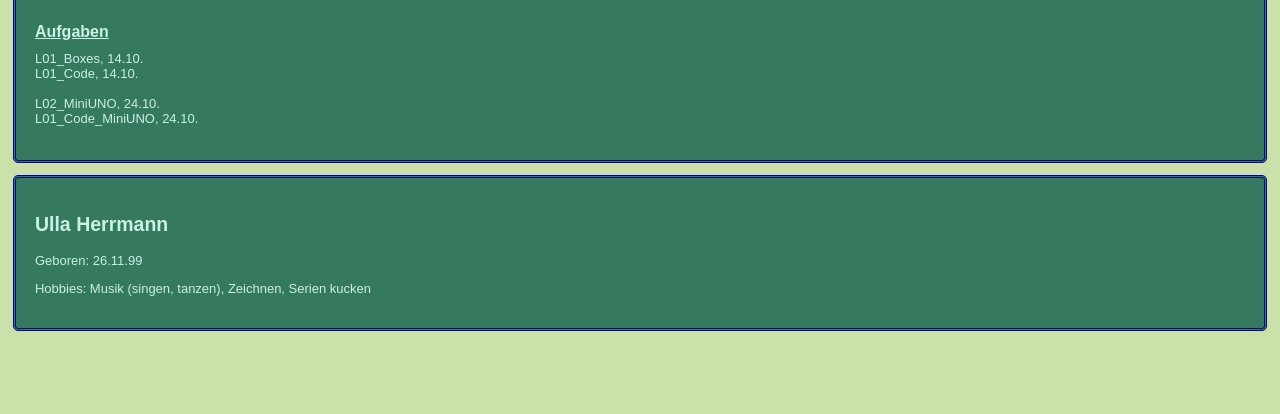
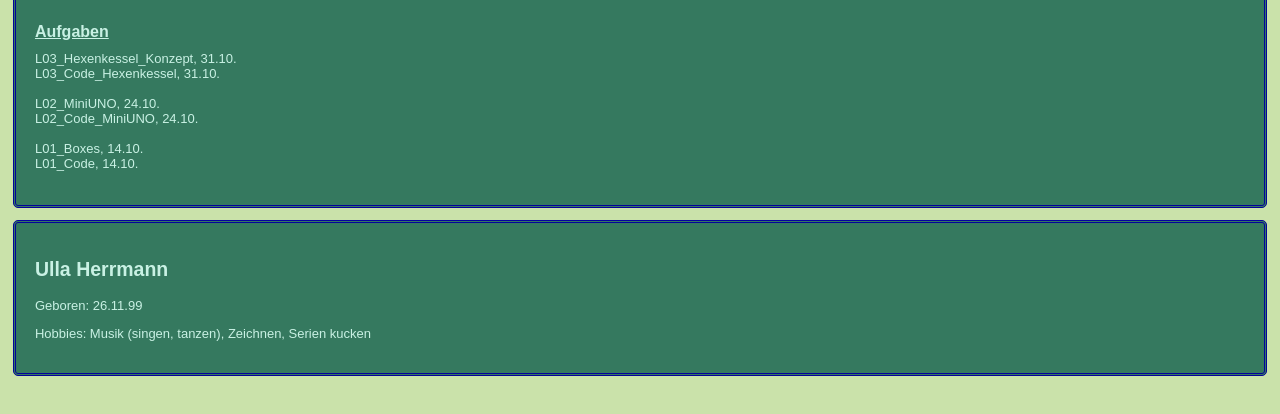
Before and after one commit to Lum7n/EIA2-WS2020-21, a plain HTML site: page Steckbrief/steckbrief.htm in a window 1280 px wide. Shown: the part 60-474 px from the top of the page. Drawn offline with Linux system fonts and the light colour scheme.

Commit message:
Add files via upload

```diff
--- a/Steckbrief/steckbrief.htm
+++ b/Steckbrief/steckbrief.htm
@@ -64,14 +64,19 @@
 			<br/>
 			<h1>Aufgaben</h1>
 			<!-- Format: Aufgabenbezeichnung, Datum -->
-			<a target="_blank" href="https://lum7n.github.io/EIA2-WS2020-21/Aufgaben/L01_Recap&Foundation/L01_Boxes.pdf">L01_Boxes, 14.10.</a>
+			<a target="_blank" href="https://lum7n.github.io/EIA2-WS2020-21/Aufgaben/L03_FormElements/L03_Hexenkessel_Konzept.pdf">L03_Hexenkessel_Konzept, 31.10.</a>
 			<br>
-			<a target="_blank" href="https://lum7n.github.io/EIA2-WS2020-21/Aufgaben/L01_Recap&Foundation/L01_Index.html">L01_Code, 14.10.</a>
+			<a target="_blank" href="https://lum7n.github.io/EIA2-WS2020-21/Aufgaben/L03_FormElements/Index.html">L03_Code_Hexenkessel, 31.10.</a>
 			<br/>
 			<br/>
 			<a target="_blank" href="https://lum7n.github.io/EIA2-WS2020-21/Aufgaben/L02_Events/L02_MiniUNO.pdf">L02_MiniUNO, 24.10.</a>
 			<br>
-			<a target="_blank" href="https://lum7n.github.io/EIA2-WS2020-21/Aufgaben/L02_Events/Index.html">L01_Code_MiniUNO, 24.10.</a>
+			<a target="_blank" href="https://lum7n.github.io/EIA2-WS2020-21/Aufgaben/L02_Events/Index.html">L02_Code_MiniUNO, 24.10.</a>
+			<br/>
+			<br/>
+			<a target="_blank" href="https://lum7n.github.io/EIA2-WS2020-21/Aufgaben/L01_Recap&Foundation/L01_Boxes.pdf">L01_Boxes, 14.10.</a>
+			<br>
+			<a target="_blank" href="https://lum7n.github.io/EIA2-WS2020-21/Aufgaben/L01_Recap&Foundation/L01_Index.html">L01_Code, 14.10.</a>
 			<br/>
 			<br/>
 		</div>
```
